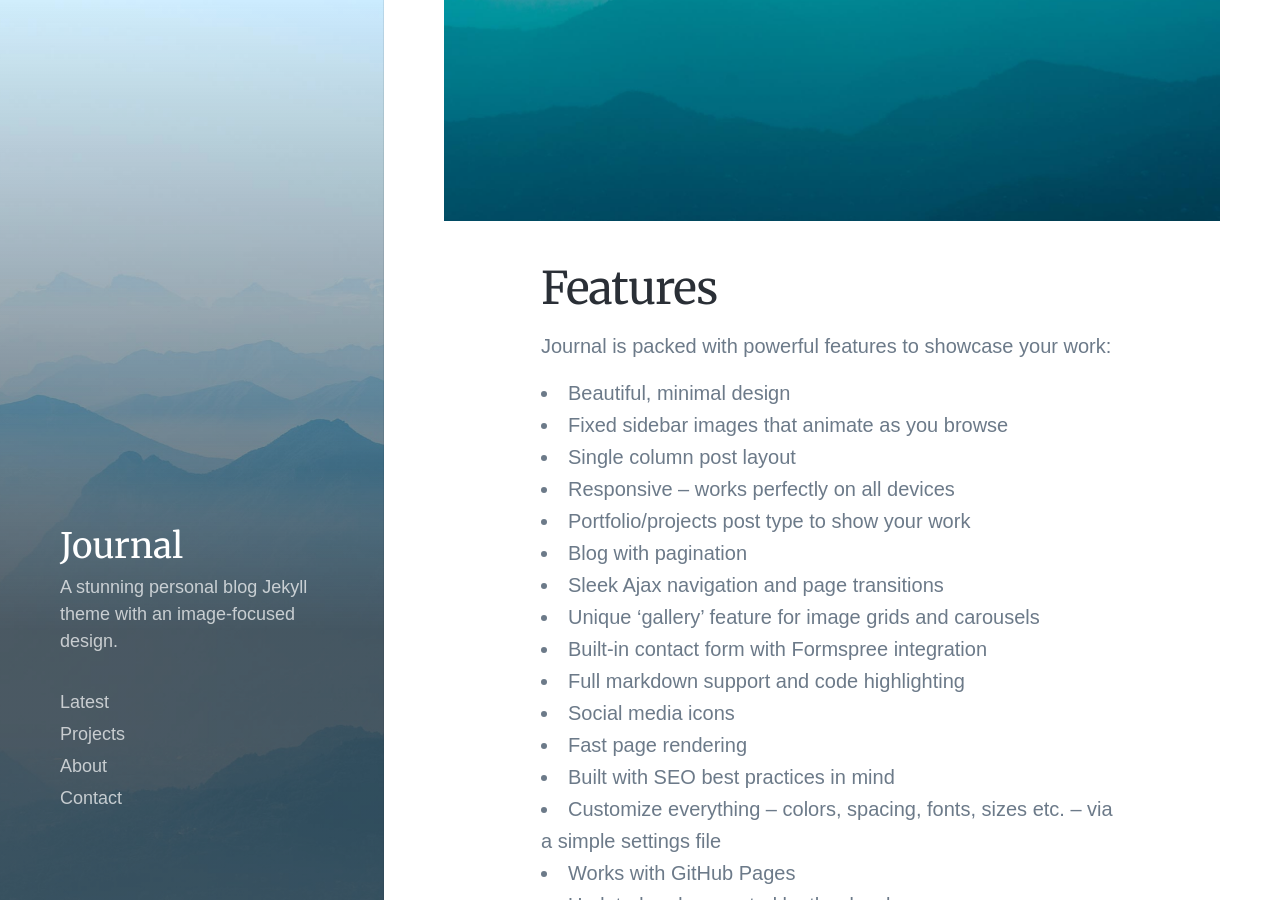
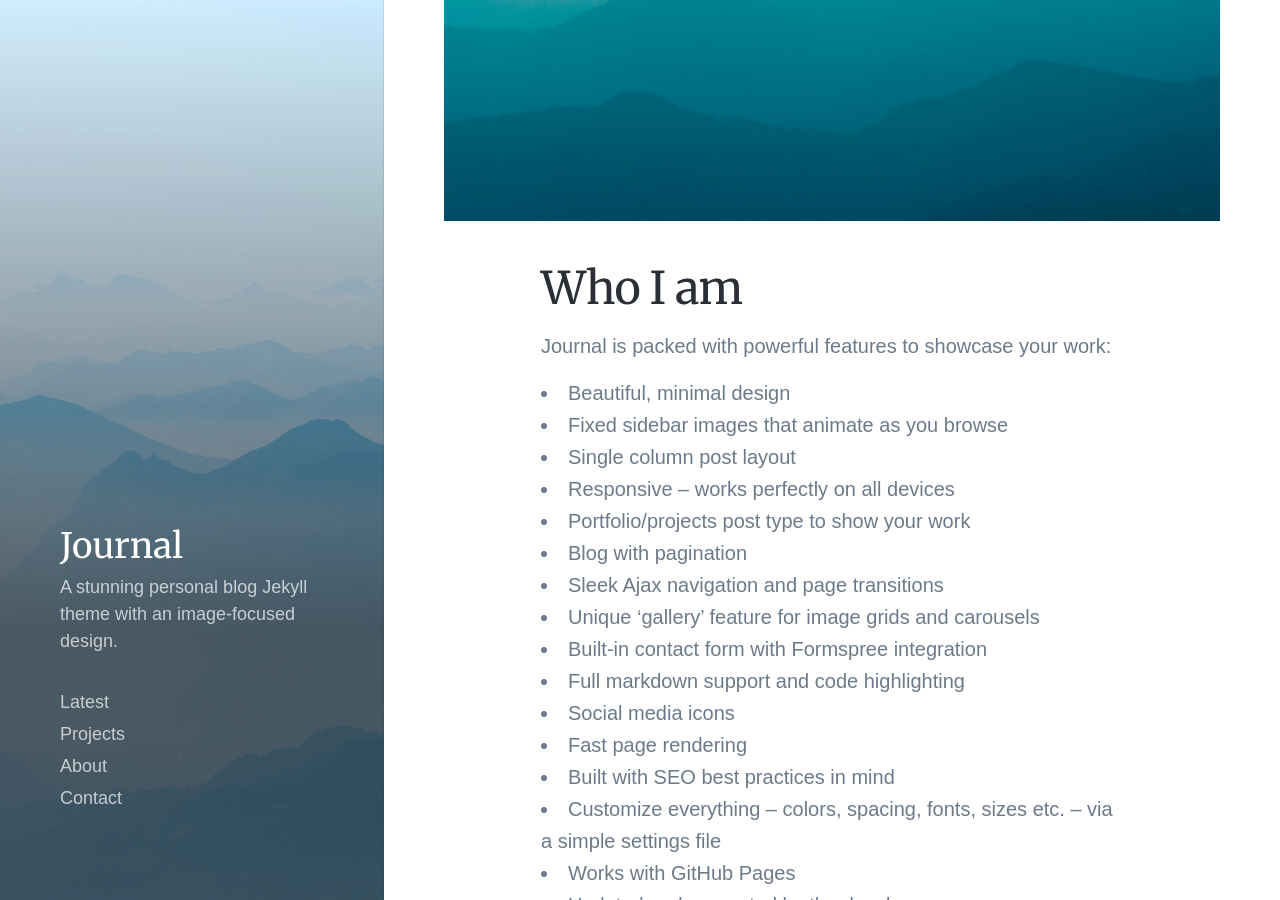
Before and after one commit to cpavloud/mysite, a Jekyll site: the page built from _pages/about.md, in a window 1280 px wide and 900 px high, scrolled down 400 px. Built offline with Jekyll 4.4.1, drawn with Linux system fonts in a browser that asks for light colours; nearby versions of some CDN libraries; some web fonts are replaced.

Commit message:
Update about.md

```diff
--- a/_pages/about.md
+++ b/_pages/about.md
@@ -7,7 +7,7 @@ featured_image: /images/demo/demo-portrait.jpg
 
 ![](/images/demo/demo-landscape.jpg)
 
-## Features
+## Who I am
 
 Journal is packed with powerful features to showcase your work:
 
```
